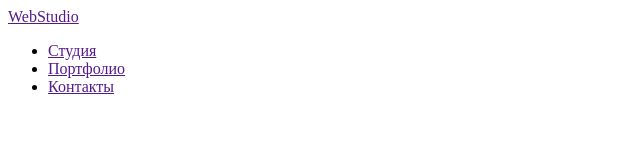
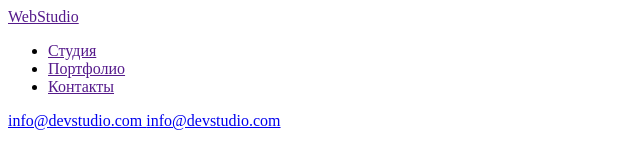
Before and after one commit to mkhomenko2212/goit-markup-hw-01, a plain HTML site: page index.html in a window 1280 px wide. Shown: the whole page, without its empty margins (0-640 px from the left). Drawn offline with Linux system fonts and the light colour scheme.

Commit message:
Update index.html

```diff
--- a/index.html
+++ b/index.html
@@ -15,8 +15,8 @@
             <li> <a href="">Контакты</a></li>
 
         </ul>
-         <a href="mailto:info@devstudio.com"> </a>
-         <a href="tel:+38 096 111 11 11"> </a>
+         <a href="mailto:info@devstudio.com">info@devstudio.com </a>
+         <a href="tel:+38 096 111 11 11">info@devstudio.com </a>
 
     </header>
 </body>
```
